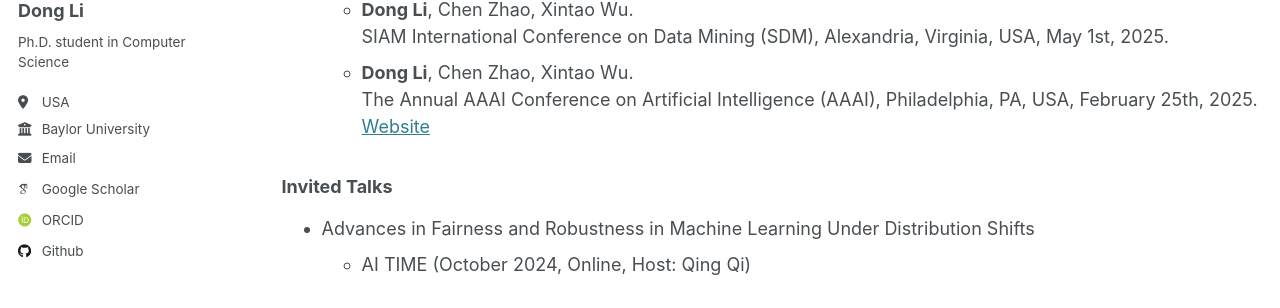
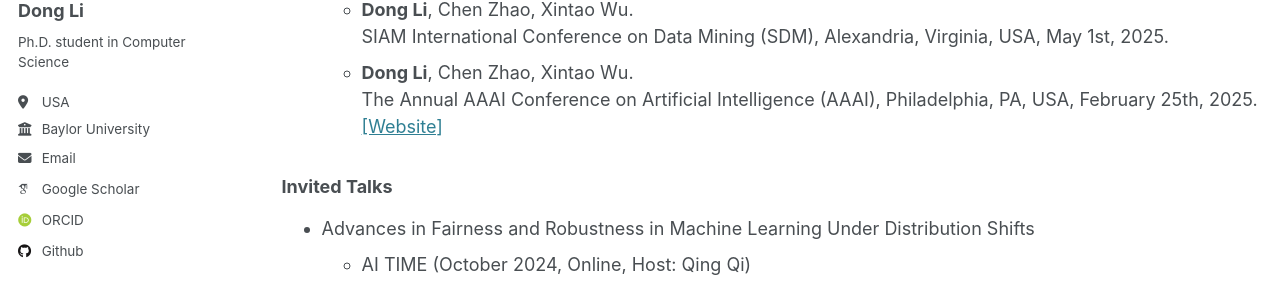
Before and after one commit to TurkeyWatanabe/dongli, a Jekyll site: the page built from _pages/talks.html, in a window 1280 px wide and 936 px high. Shown: the part 250-558 px from the top of the window. Built offline with Jekyll 4.4.1, drawn with Linux system fonts in a browser that asks for light colours; some web fonts are replaced.

```diff
--- a/_pages/talks.html
+++ b/_pages/talks.html
@@ -11,7 +11,7 @@ author_profile: true
   <li>Supervised Algorithmic Fairness in Distribution Shifts.
     <ul>
       <li><strong>Dong Li</strong>, Chen Zhao, Xintao Wu.<br>SIAM International Conference on Data Mining (SDM), Alexandria, Virginia, USA, May 1st, 2025.</li>
-      <li><strong>Dong Li</strong>, Chen Zhao, Xintao Wu.<br>The Annual AAAI Conference on Artificial Intelligence (AAAI), Philadelphia, PA, USA, February 25th, 2025. <a href="https://sites.google.com/view/aaai25-tutorial-algor-fair/home">Website</a></li>
+      <li><strong>Dong Li</strong>, Chen Zhao, Xintao Wu.<br>The Annual AAAI Conference on Artificial Intelligence (AAAI), Philadelphia, PA, USA, February 25th, 2025. <a href="https://sites.google.com/view/aaai25-tutorial-algor-fair/home">[Website]</a></li>
     </ul>
   </li>
 </ul>
```
